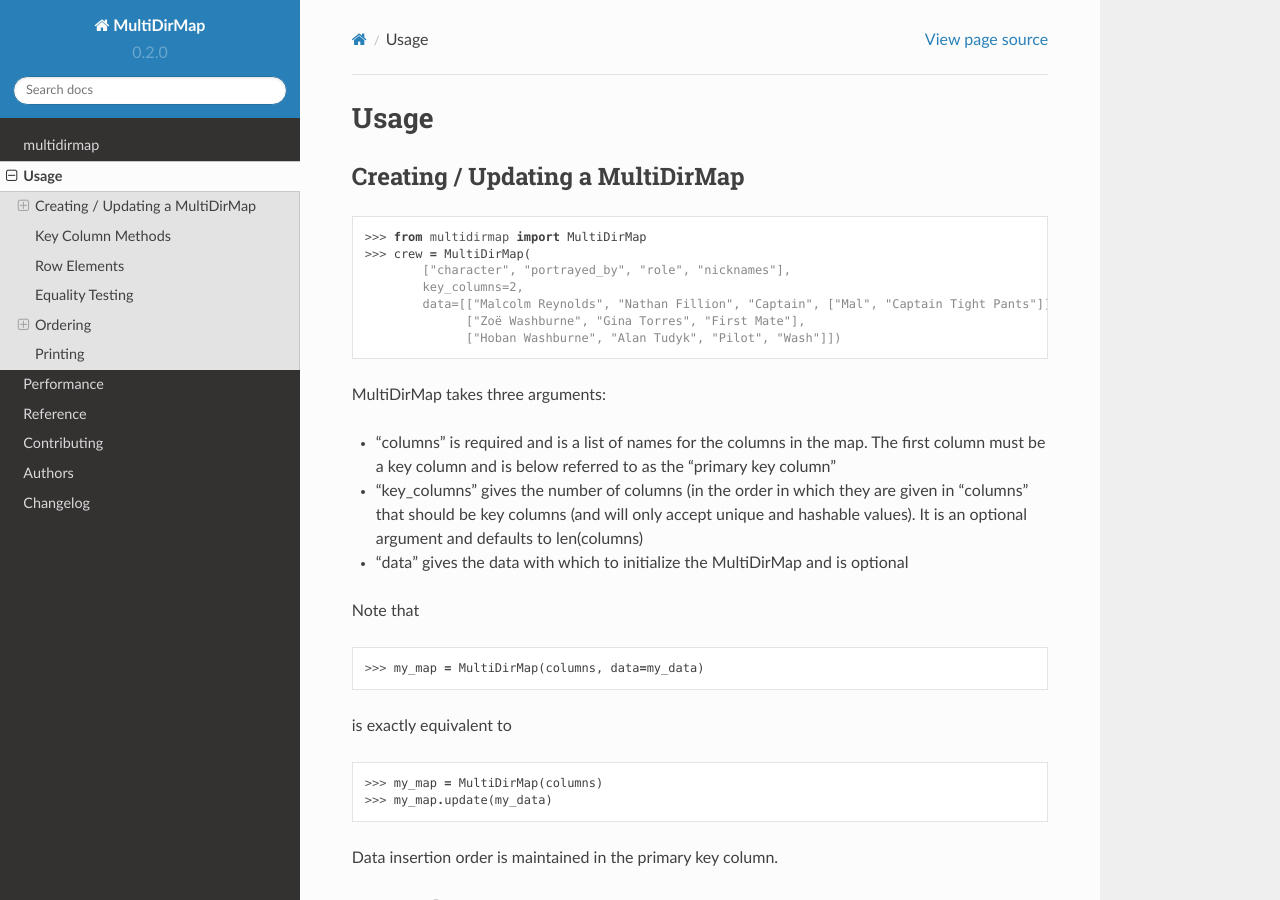
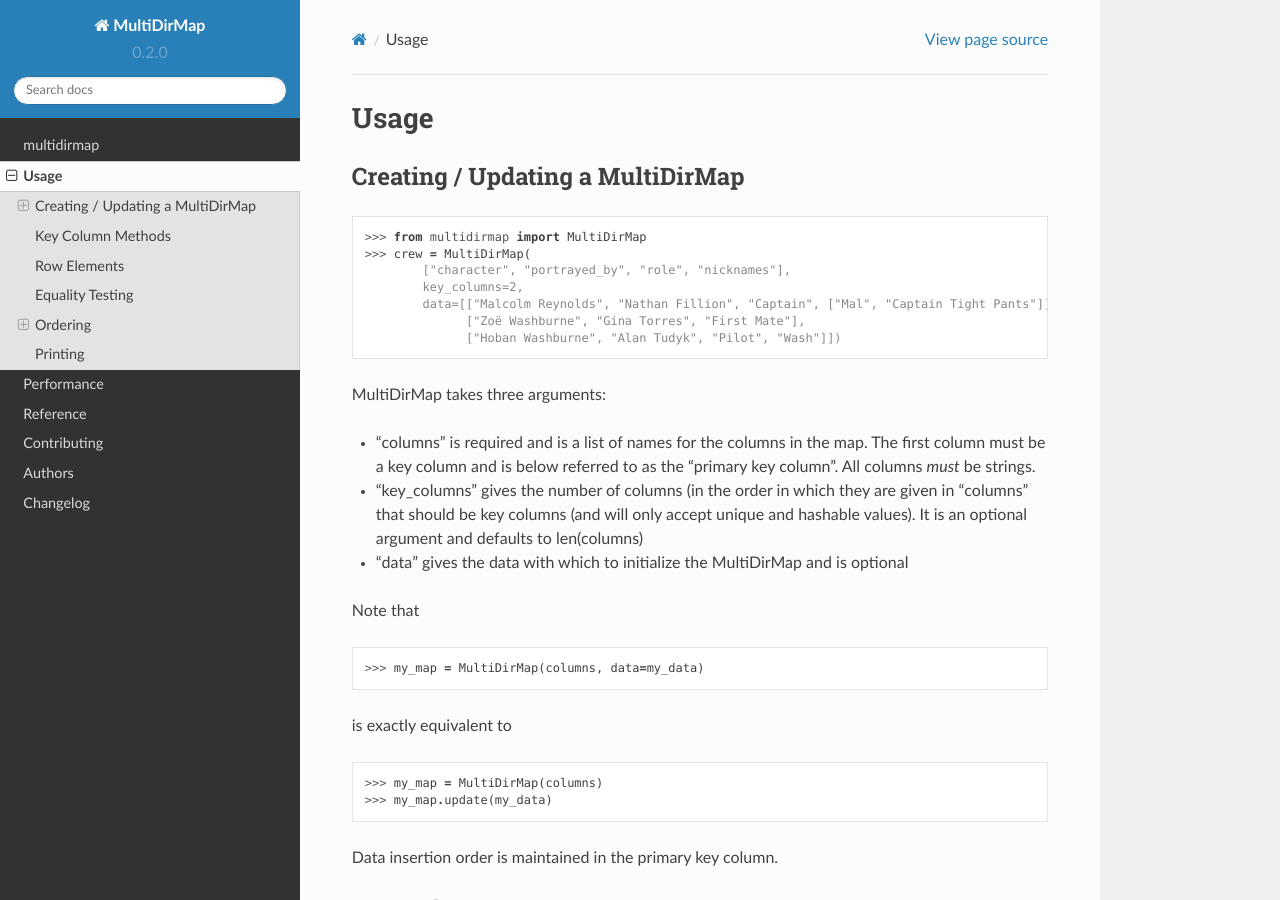
Before and after one commit to janrg/multidirmap, a Sphinx documentation site: the page built from docs/usage.rst, in a window 1280 px wide and 900 px high. Built offline with Sphinx 7.4.7 and the Read the Docs theme 2.0.0, drawn with Linux system fonts in a browser that asks for light colours.

Commit message:
Minor update to docs

```diff
--- a/docs/usage.rst
+++ b/docs/usage.rst
@@ -18,7 +18,7 @@ MultiDirMap takes three arguments:
 
 - "columns" is required and is a list of names for the columns in the map.
   The first column must be a key column and is below referred to as the
-  "primary key column"
+  "primary key column". All columns *must* be strings.
 - "key_columns" gives the number of columns (in the order in which they are
   given in "columns" that should be key columns (and will only accept unique
   and hashable values). It is an optional argument and defaults to len(columns)
```
